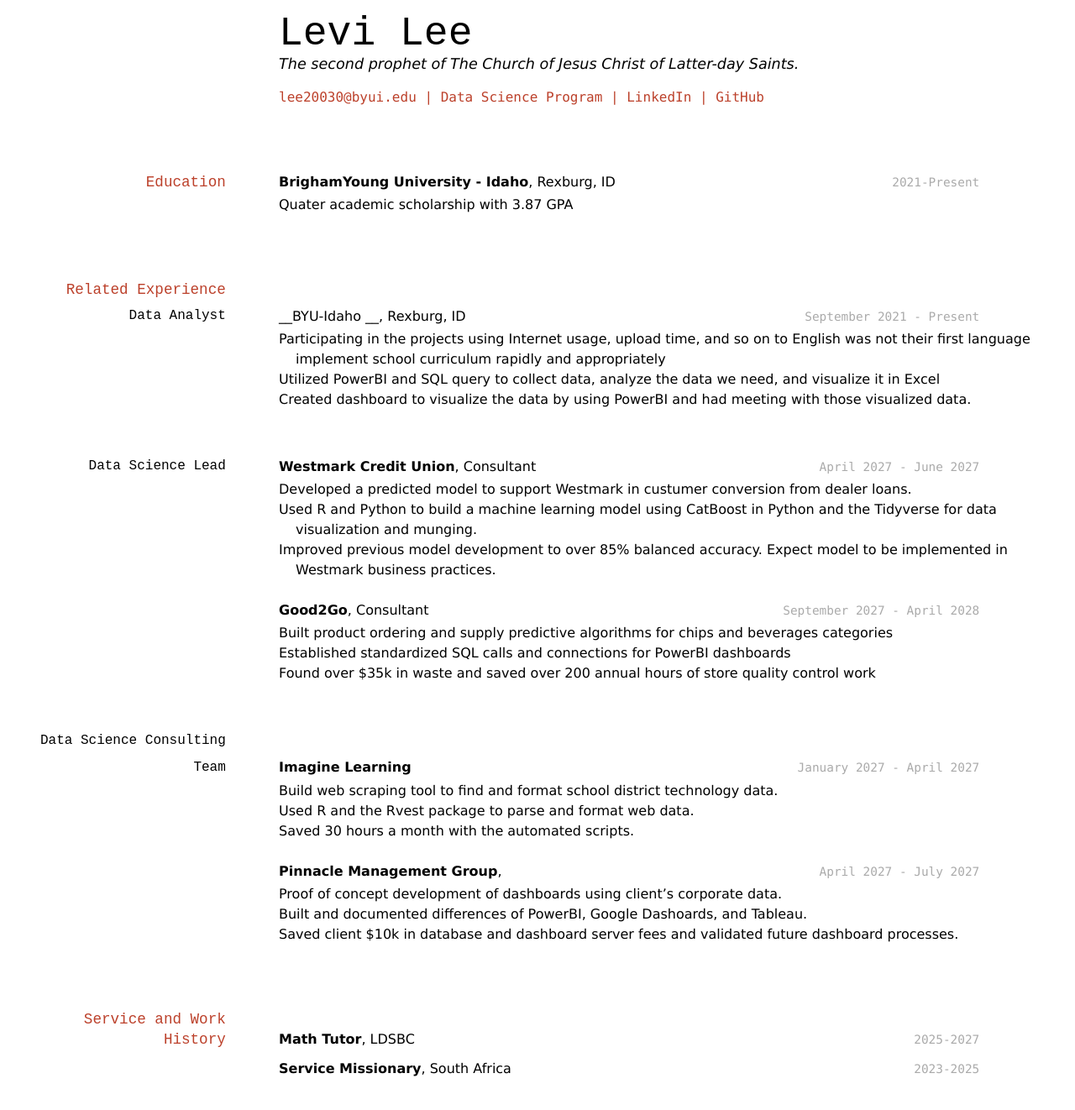
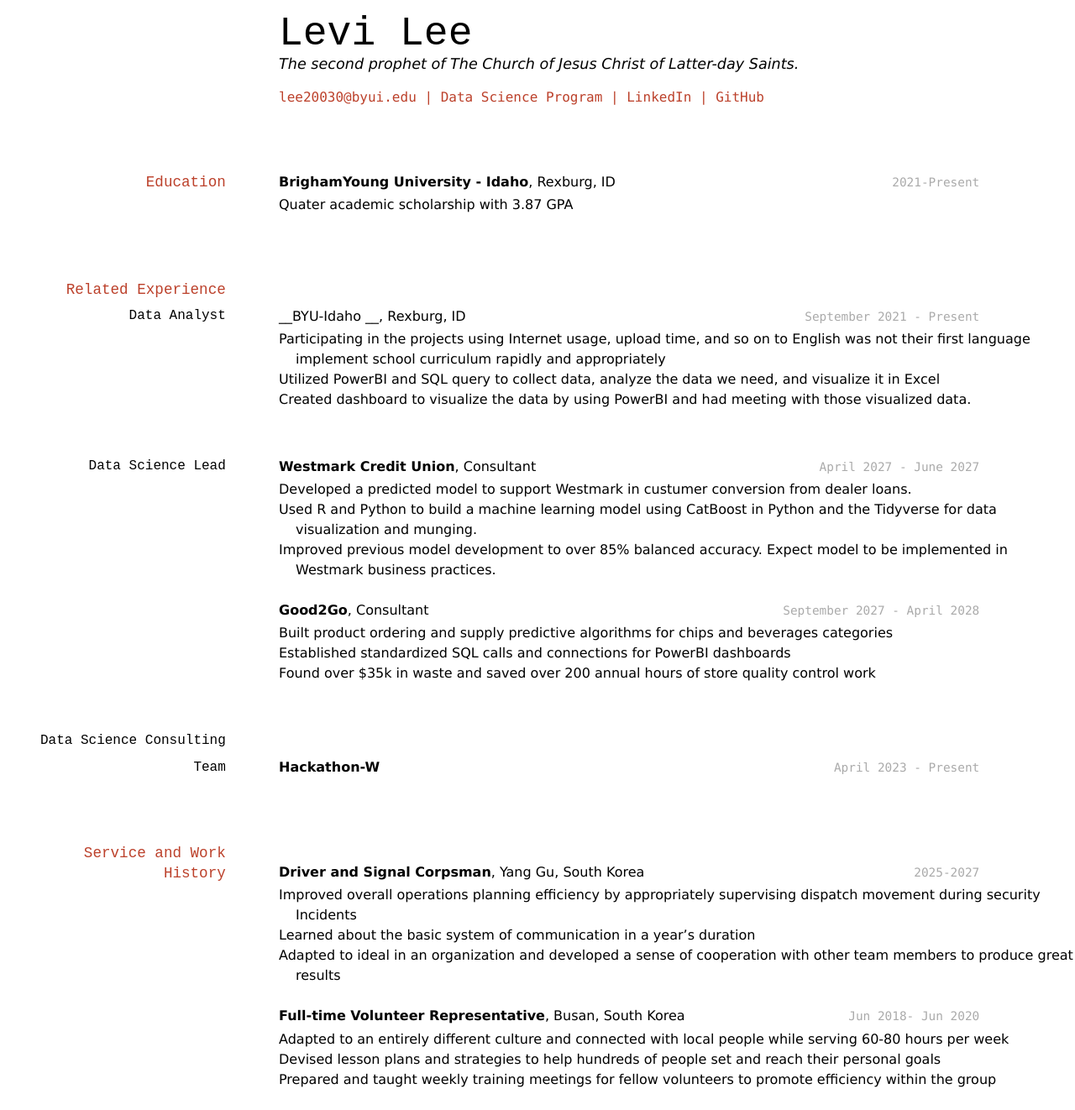
Before and after one commit to LeviLee0611/LeviLee_resume, a Jekyll site: the page built from docs/index.md, in a window 1280 px wide. Shown: the whole page at 84% size. Built offline with Jekyll 4.4.1, drawn with Linux system fonts in a browser that asks for light colours; before the commit the page ends 1296 px from its top, so only the background shows below that.

Commit message:
service and work changed

```diff
--- a/docs/index.md
+++ b/docs/index.md
@@ -51,30 +51,25 @@ __Good2Go__, Consultant
 
 ### Data Science Consulting Team
 
-`January 2027 - April 2027`
-__Imagine Learning__
-
-- Build web scraping tool to find and format school district technology data.
-- Used R and the Rvest package to parse and format web data.
-- Saved 30 hours a month with the automated scripts.
-
-`April 2027 - July 2027`
-__Pinnacle Management Group__,
-
-- Proof of concept development of dashboards using client's corporate data.
-- Built and documented differences of PowerBI, Google Dashoards, and Tableau.
-- Saved client $10k in database and dashboard server fees and validated future dashboard processes.
+`April 2023 - Present`
+__Hackathon-W__
 
 
 ## Service and Work History
 
 `2025-2027`
-__Math Tutor__, LDSBC
+__Driver and Signal Corpsman__, Yang Gu, South Korea
+- Improved overall operations planning efficiency by appropriately supervising dispatch movement during security Incidents
+- Learned about the basic system of communication in a year’s duration
+- Adapted to ideal in an organization and developed a sense of cooperation with other team members to produce great results
 
 
-`2023-2025`
-__Service Missionary__, South Africa
+`Jun 2018- Jun 2020`
+__Full-time Volunteer Representative__, Busan, South Korea
 
+- Adapted to an entirely different culture and connected with local people while serving 60-80 hours per week
+- Devised lesson plans and strategies to help hundreds of people set and reach their personal goals
+- Prepared and taught weekly training meetings for fellow volunteers to promote efficiency within the group
 
 
 <!-- ### Footer
```
